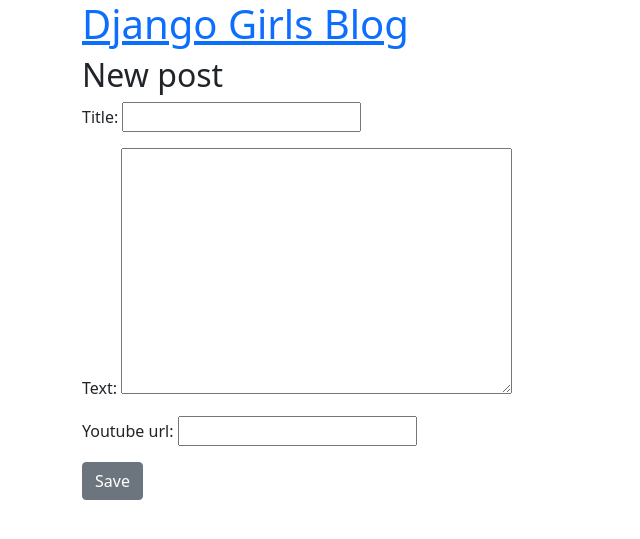
After one commit to SHARAVANAKUMAR21/my-first-blog, a Django app: page /post/new/ in a window 1280 px wide. The commit adds this page. Shown: the top 539 px of the page, without its empty margins (0-640 px from the left). Run offline with Django 3.2, Linux system fonts and the light colour scheme.

Commit message:
Your commit message here

```diff
--- /dev/null
+++ b/blog/forms.py
@@ -0,0 +1,8 @@
+from django import forms
+
+from .models import Post
+
+class PostForm(forms.ModelForm):
+    class Meta:
+        model = Post
+        fields = ('title', 'text', 'youtube_url')  # Include 'youtube_url' field in the form
--- a/blog/models.py
+++ b/blog/models.py
@@ -10,6 +10,7 @@
     author = models.ForeignKey(settings.AUTH_USER_MODEL, on_delete=models.CASCADE)
     title = models.CharField(max_length=200)
     text = models.TextField()
+    youtube_url = models.URLField(blank=True, null=True)  # New field for YouTube URL
     created_date = models.DateTimeField(default=timezone.now)
     published_date = models.DateTimeField(blank=True, null=True)
 
--- a/blog/static/css/blog.css
+++ b/blog/static/css/blog.css
@@ -1,76 +1,27 @@
-body {
-    padding-left: 0px;
+/* blog.css */
+.embed-responsive {
+    position: relative;
+    display: block;
+    width: 100%;
+    padding: 0;
+    overflow: hidden;
 }
 
-h1 a, h2 a {
-    color: #C25100;
-    font-family: 'Lobster', cursive;
+.embed-responsive .embed-responsive-item,
+.embed-responsive embed,
+.embed-responsive iframe,
+.embed-responsive object,
+.embed-responsive video {
+    position: absolute;
+    top: 0;
+    bottom: 0;
+    left: 0;
+    width: 100%;
+    height: 100%;
+    border: none;
 }
 
-.page-header {
-    background-color: #C25100;
-    margin-top: 0;
-    margin-bottom: 40px;
-    padding: 20px 20px 20px 20px;
+/* Optional: Add some padding or margin to separate the video from other content */
+.post {
+    margin-bottom: 20px;
 }
-
-.page-header h1,
-.page-header h1 a,
-.page-header h1 a:visited,
-.page-header h1 a:active {
-    color: #ffffff;
-    font-size: 36pt;
-    text-decoration: none;
-}
-
-h1, h2, h3, h4 {
-    font-family: 'Lobster', cursive;
-}
-
-.date {
-    color: #828282;
-}
-
-.save {
-    float: right;
-}
-
-.post-form textarea,
-.post-form input {
-    width: 100%;
-}
-
-.top-menu,
-.top-menu:hover,
-.top-menu:visited {
-    color: #ffffff;
-    float: right;
-    font-size: 26pt;
-    margin-right: 20px;
-}
-
-.post {
-    margin-bottom: 70px;
-}
-
-.post h2 a,
-.post h2 a:visited {
-    color: #000000;
-}
-
-.post > .date,
-.post > .actions {
-    float: right;
-}
-
-.btn-secondary,
-.btn-secondary:visited {
-    color: #C25100;
-    background: none;
-    border-color: #C25100;
-}
-
-.btn-secondary:hover {
-    color: #FFFFFF;
-    background-color: #C25100;
-}
--- a/blog/templates/blog/base.html
+++ b/blog/templates/blog/base.html
@@ -4,15 +4,22 @@
     <head>
         <title>Django Girls blog</title>
         <link rel="stylesheet" href="https://cdn.jsdelivr.net/npm/bootstrap@5.1.3/dist/css/bootstrap.min.css" integrity="sha384-1BmE4kWBq78iYhFldvKuhfTAU6auU8tT94WrHftjDbrCEXSU1oBoqyl2QvZ6jIW3" crossorigin="anonymous">
+        <link rel="stylesheet" href="https://fonts.googleapis.com/css?family=Lobster&subset=latin,latin-ext">
         <link rel="stylesheet" href="{% static 'css/blog.css' %}">
     </head>
     <body>
         <header class="page-header">
           <div class="container">
+            <a href="{% url 'post_draft_list' %}" class="top-menu"><span class="glyphicon glyphicon-edit"></span></a>
+
+            {% if user.is_authenticated %}
+             <a href="{% url 'post_new' %}" class="top-menu">
+                {% include './icons/file-earmark-plus.svg' %}
+                </a>
+                {% endif %}
               <h1><a href="/">Django Girls Blog</a></h1>
           </div>
         </header>
-
         <main class="container">
             <div class="row">
                 <div class="col">
--- /dev/null
+++ b/blog/templates/blog/post_edit.html
@@ -0,0 +1,9 @@
+{% extends 'blog/base.html' %}
+
+{% block content %}
+    <h2>New post</h2>
+    <form method="POST" class="post-form">{% csrf_token %}
+        {{ form.as_p }}
+        <button type="submit" class="save btn btn-secondary">Save</button>
+    </form>
+{% endblock %}
--- a/blog/urls.py
+++ b/blog/urls.py
@@ -4,4 +4,11 @@
 urlpatterns = [
     path('', views.post_list, name='post_list'),
     path('post/<int:pk>/', views.post_detail, name='post_detail'),
+    path('post/new/', views.post_new, name='post_new'),
+    path('post/<int:pk>/edit/', views.post_edit, name='post_edit'),
+    path('drafts/', views.post_draft_list, name='post_draft_list'),
+    path('post/<pk>/publish/', views.post_publish, name='post_publish'),
+    path('post/<pk>/remove/', views.post_remove, name='post_remove'),
+
+
 ]
--- a/blog/views.py
+++ b/blog/views.py
@@ -1,7 +1,8 @@
-from django.shortcuts import render
+from django.shortcuts import render, get_object_or_404
 from django.utils import timezone
 from .models import Post
-from django.shortcuts import render, get_object_or_404
+from .forms import PostForm
+from django.shortcuts import redirect
 
 def post_list(request):
     posts = Post.objects.filter(published_date__lte=timezone.now()).order_by('published_date')
@@ -10,3 +11,44 @@
 def post_detail(request, pk):
     post = get_object_or_404(Post, pk=pk)
     return render(request, 'blog/post_detail.html', {'post': post})
+
+def post_new(request):
+    if request.method == "POST":
+        form = PostForm(request.POST)
+        if form.is_valid():
+            post = form.save(commit=False)
+            post.author = request.user
+
+            post.save()
+            return redirect('post_detail', pk=post.pk)
+    else:
+        form = PostForm()
+    return render(request, 'blog/post_edit.html', {'form': form})
+
+def post_edit(request, pk):
+    post = get_object_or_404(Post, pk=pk)
+    if request.method == "POST":
+        form = PostForm(request.POST, instance=post)
+        if form.is_valid():
+            post = form.save(commit=False)
+            post.author = request.user
+
+            post.save()
+            return redirect('post_detail', pk=post.pk)
+    else:
+        form = PostForm(instance=post)
+    return render(request, 'blog/post_edit.html', {'form': form})
+
+def post_draft_list(request):
+    posts = Post.objects.filter(published_date__isnull=True).order_by('created_date')
+    return render(request, 'blog/post_draft_list.html', {'posts': posts})
+
+def post_publish(request, pk):
+    post = get_object_or_404(Post, pk=pk)
+    post.publish()
+    return redirect('post_detail', pk=pk)
+
+def post_remove(request, pk):
+    post = get_object_or_404(Post, pk=pk)
+    post.delete()
+    return redirect('post_list')
--- /dev/null
+++ b/package.json
@@ -0,0 +1,5 @@
+{
+  "dependencies": {
+    "bootstrap-icons": "^1.11.3"
+  }
+}
```
Also changed, not shown: blog/templates/blog/post_detail.html (+6 -5 lines), blog/templates/blog/post_draft_list.html (added, +11 -0 lines), blog/templates/blog/post_list.html (+23 -2 lines), blog/migrations/0002_post_youtube_url.py (added), blog/templates/blog/icons/file-earmark-plus.svg (added), blog/templates/blog/icons/pencil-fill.svg (added), package-lock.json (added).
